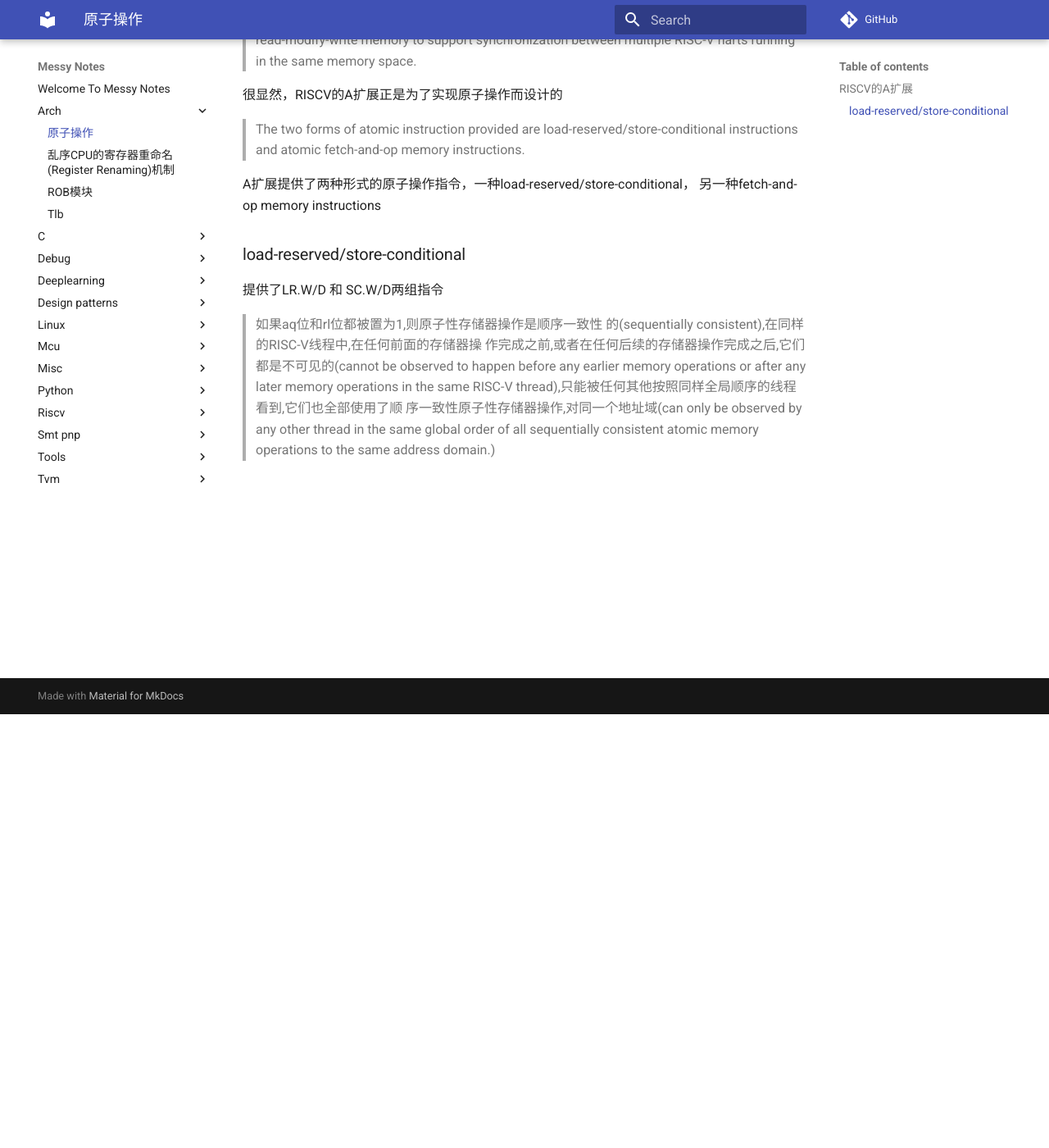
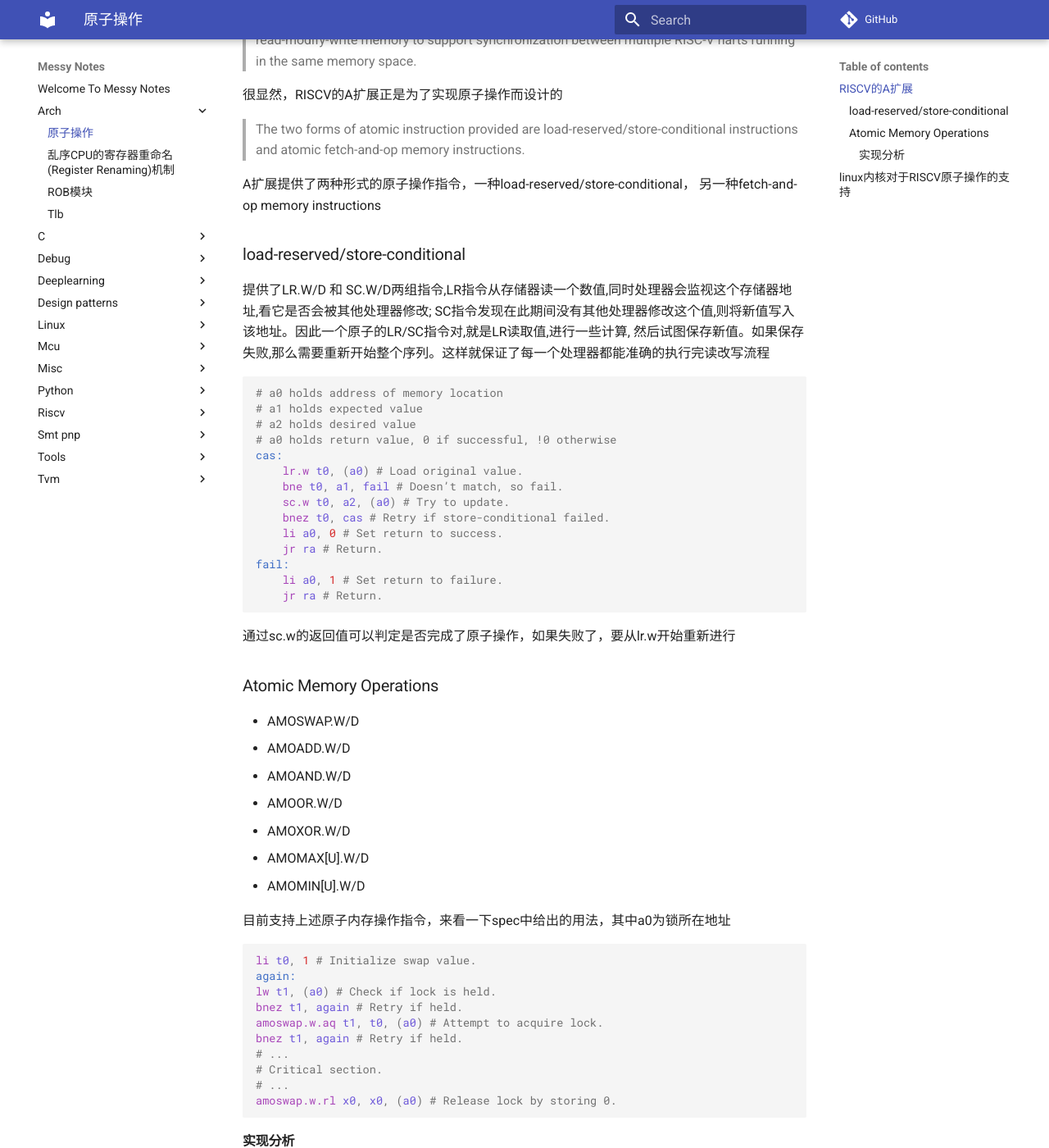
Before and after one commit to chsgcxy/messy_notes, an MkDocs documentation site: the page built from docs/arch/atomic.md, in a window 1280 px wide and 1400 px high, scrolled down 529 px. Shown: the whole window at 82% size. Built offline with MkDocs 1.6.1 and Material for MkDocs 9.7.7, drawn with Linux system fonts in a browser that asks for light colours; comment, search, counter and statistics services are not loaded; some of the changed text lies outside the part shown.

Commit message:
add file

````diff
--- a/docs/arch/atomic.md
+++ b/docs/arch/atomic.md
@@ -22,8 +22,156 @@ A扩展提供了两种形式的原子操作指令，一种load-reserved/store-co
 
 ### load-reserved/store-conditional
 
-提供了LR.W/D 和 SC.W/D两组指令
+提供了LR.W/D 和 SC.W/D两组指令,LR指令从存储器读一个数值,同时处理器会监视这个存储器地址,看它是否会被其他处理器修改;
+SC指令发现在此期间没有其他处理器修改这个值,则将新值写入该地址。因此一个原子的LR/SC指令对,就是LR读取值,进行一些计算,
+然后试图保存新值。如果保存失败,那么需要重新开始整个序列。这样就保证了每一个处理器都能准确的执行完读改写流程
 
->如果aq位和rl位都被置为1,则原子性存储器操作是顺序一致性 的(sequentially consistent),在同样的RISC-V线程中,在任何前面的存储器操
-作完成之前,或者在任何后续的存储器操作完成之后,它们都是不可见的(cannot be observed to happen before any earlier memory operations or after any later memory operations in the same RISC-V thread),只能被任何其他按照同样全局顺序的线程看到,它们也全部使用了顺
-序一致性原子性存储器操作,对同一个地址域(can only be observed by any other thread in the same global order of all sequentially consistent atomic memory operations to the same address domain.)
+```asm
+# a0 holds address of memory location
+# a1 holds expected value
+# a2 holds desired value
+# a0 holds return value, 0 if successful, !0 otherwise
+cas:
+    lr.w t0, (a0) # Load original value.
+    bne t0, a1, fail # Doesn’t match, so fail.
+    sc.w t0, a2, (a0) # Try to update.
+    bnez t0, cas # Retry if store-conditional failed.
+    li a0, 0 # Set return to success.
+    jr ra # Return.
+fail:
+    li a0, 1 # Set return to failure.
+    jr ra # Return.
+```
+
+通过sc.w的返回值可以判定是否完成了原子操作，如果失败了，要从lr.w开始重新进行
+
+### Atomic Memory Operations
+
+- AMOSWAP.W/D
+- AMOADD.W/D
+- AMOAND.W/D
+- AMOOR.W/D
+- AMOXOR.W/D
+- AMOMAX[U].W/D
+- AMOMIN[U].W/D
+
+目前支持上述原子内存操作指令，来看一下spec中给出的用法，其中a0为锁所在地址
+
+```asm
+li t0, 1 # Initialize swap value.
+again:
+lw t1, (a0) # Check if lock is held.
+bnez t1, again # Retry if held.
+amoswap.w.aq t1, t0, (a0) # Attempt to acquire lock.
+bnez t1, again # Retry if held.
+# ...
+# Critical section.
+# ...
+amoswap.w.rl x0, x0, (a0) # Release lock by storing 0.
+```
+
+#### 实现分析
+
+举例amoadd.w来分析设计与实现
+
+spike实现
+
+```c++
+#define amo_func(type) \
+    template<typename op> \
+    type##_t amo_##type(reg_t addr, op f) { \
+      try { \
+        auto lhs = load_##type(addr, true); \
+        store_##type(addr, f(lhs)); \
+        return lhs; \
+      } catch (trap_load_address_misaligned& t) { \
+        /* AMO faults should be reported as store faults */ \
+        throw trap_store_address_misaligned(t.get_tval(), t.get_tval2(), t.get_tinst()); \
+      } catch (trap_load_page_fault& t) { \
+        /* AMO faults should be reported as store faults */ \
+        throw trap_store_page_fault(t.get_tval(), t.get_tval2(), t.get_tinst()); \
+      } catch (trap_load_access_fault& t) { \
+        /* AMO faults should be reported as store faults */ \
+        throw trap_store_access_fault(t.get_tval(), t.get_tval2(), t.get_tinst()); \
+      } \
+    }
+
+amo_func(uint32)
+
+// amoadd.w实现
+require_extension('A');
+WRITE_RD(sext32(MMU.amo_uint32(RS1, [&](uint32_t lhs) { return lhs + RS2; })));
+```
+
+我们可以看到，在spike中，直接将load和store组合起来实现了原子操作，这里spec的设计有些难以理解，
+amoadd.w返回的rd是加法运算之前的内存中的值，而不是加法之后的结果，或许后续我能理解这样设计的目的吧，
+现在总感觉是写错了。
+
+riscv-test中的测试case实现
+
+```asm
+    li a0, 0xffffffff80000000;
+    li a1, 0xfffffffffffff800;
+    la a3, amo_operand;
+    sd a0, 0(a3);
+    amoadd.d a4, a1, 0(a3);
+    li  x29, MASK_XLEN(0xffffffff80000000);
+    bne a4, x29, fail;
+
+    ld a5, 0(a3);
+    li  x29, MASK_XLEN(0xffffffff7ffff800);
+    bne a5, x29, fail;
+
+    # try again after a cache miss
+    amoadd.d a4, a1, 0(a3);
+    li  x29, MASK_XLEN(0xffffffff7ffff800);
+    bne a4, x29, fail;
+
+    ld a5, 0(a3);
+    li  x29, MASK_XLEN(0xffffffff7ffff000);
+    bne a5, x29, fail;
+
+  .bss
+  .align 3
+amo_operand:
+  .dword 0
+```
+
+也是认为返回值为累加之前的内存值
+
+## linux内核对于RISCV原子操作的支持
+
+在最新的linux5.11版本中，很容易在arch/riscv/include/asm/atomic.h中找到内存原子操作
+
+```c
+/*
+ * First, the atomic ops that have no ordering constraints and therefor don't
+ * have the AQ or RL bits set.  These don't return anything, so there's only
+ * one version to worry about.
+ */
+#define ATOMIC_OP(op, asm_op, I, asm_type, c_type, prefix)		\
+static __always_inline							\
+void atomic##prefix##_##op(c_type i, atomic##prefix##_t *v)		\
+{									\
+	__asm__ __volatile__ (						\
+		"	amo" #asm_op "." #asm_type " zero, %1, %0"	\
+		: "+A" (v->counter)					\
+		: "r" (I)						\
+		: "memory");						\
+}									\
+
+#ifdef CONFIG_GENERIC_ATOMIC64
+#define ATOMIC_OPS(op, asm_op, I)					\
+        ATOMIC_OP (op, asm_op, I, w, int,   )
+#else
+#define ATOMIC_OPS(op, asm_op, I)					\
+        ATOMIC_OP (op, asm_op, I, w, int,   )				\
+        ATOMIC_OP (op, asm_op, I, d, s64, 64)
+#endif
+
+ATOMIC_OPS(add, add,  i)
+ATOMIC_OPS(sub, add, -i)
+ATOMIC_OPS(and, and,  i)
+ATOMIC_OPS( or,  or,  i)
+ATOMIC_OPS(xor, xor,  i)
+```
````
